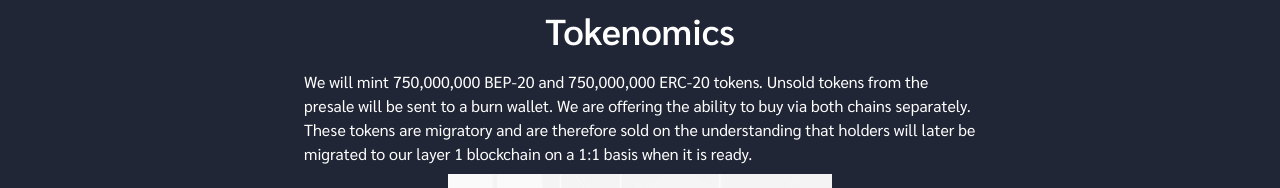
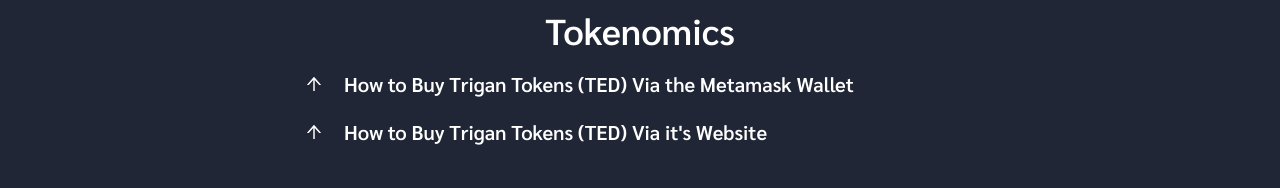
Before and after one commit to 8KCool/next.js-react-three.js-website, a Next.js app: page /tokenomics in a window 1280 px wide. Shown: the part 162-350 px from the top of the page. Built offline with nearby package versions, Linux system fonts and the light colour scheme; no server answers.

Commit message:
buy instructions added

```diff
--- a/src/components/BuyInstructions/index.tsx
+++ b/src/components/BuyInstructions/index.tsx
@@ -1,23 +1,39 @@
-import { ReactNode } from 'react'
+import { motion } from 'framer-motion'
+import { ReactNode, useState } from 'react'
+import { AiOutlineArrowDown, AiOutlineArrowUp } from 'react-icons/ai'
+import { FadeInWhenVisible } from '../shared/FadeInWhenVisible'
 
 interface BuyInstructionsProps {
   children?: ReactNode
 }
 
 export const BuyInstructions: React.FC<BuyInstructionsProps> = () => {
+  const [expandMetamask, setExpandMetamask] = useState(false)
+  const [expandWebsite, setExpandWebsite] = useState(false)
   return (
     <div className="mx-auto max-w-md lg:max-w-2xl">
       {/* How to Buy Trigan Tokens (TED) Via the Metamask Wallet */}
       <div className="my-5">
-        <p className="text-xl font-semibold">
-          How to Buy Trigan Tokens (TED) Via the Metamask Wallet
-        </p>
-        <ul className="mt-2">
+        <button
+          onClick={() => setExpandMetamask(!expandMetamask)}
+          className="flex items-center gap-5 text-xl font-semibold"
+        >
+          {expandMetamask ? <AiOutlineArrowDown /> : <AiOutlineArrowUp />} How
+          to Buy Trigan Tokens (TED) Via the Metamask Wallet
+        </button>
+        {expandMetamask && (
+          <FadeInWhenVisible>
+            <motion.ul
+              initial={{ x: '-100%' }}
+              animate={{ x: 0 }}
+              className="mt-2 ml-10"
+            >
               <li>
                 1. First thing is to add the Binance smart chain Mainnet to your
                 metamask wallet (You can find the guide{' '}
                 <a
                   target="_blank"
+                  className="text-primary underline"
                   rel="noreferrer"
                   href="https://academy.binance.com/en/articles/connecting-metamask-to-binance-smart-chain"
                 >
@@ -26,45 +42,81 @@
                 )
               </li>
               <li>2. Select the smart chain Mainnet</li>
-          <li>3. Go to https://trigan.org/buy on your Metamask DAPP Browser</li>
+              <li>
+                3. Go to{' '}
+                <a
+                  target="_blank"
+                  className="text-primary underline"
+                  rel="noreferrer"
+                  href="https://trigan.org/buy"
+                >
+                  https://trigan.org/buy
+                </a>{' '}
+                on your Metamask DAPP Browser
+              </li>
               <li>
                 4. Click on Authorize Wallet address (f you can&#39;t authorize
-            wallet, kindly use the contact section below on the site to submit
-            your BSC wallet address for it to be added to the system)
+                wallet, kindly use the contact section below on the site to
+                submit your BSC wallet address for it to be added to the system)
               </li>
               <li>
-            5. Once your wallet has been authorized, select how much worth of
-            TED tokens you want to buy
+                5. Once your wallet has been authorized, select how much worth
+                of TED tokens you want to buy
               </li>
               <li>6. Click on Buy now</li>
               <li>7. Congratulations on buying TED</li>
-        </ul>
+            </motion.ul>
+          </FadeInWhenVisible>
+        )}
       </div>
 
       {/* How to Buy Trigan Tokens (TED) Via it’s Website */}
       <div className="my-5">
-        <p className="text-xl font-semibold">
-          How to Buy Trigan Tokens (TED) Via it&#39;s Website
-        </p>
-        <ul className="mt-2">
-          <li>1. 1. Go to https://trigan.org/buy on your Browser</li>
+        <button
+          onClick={() => setExpandWebsite(!expandWebsite)}
+          className="flex items-center gap-5 text-xl font-semibold"
+        >
+          {expandWebsite ? <AiOutlineArrowDown /> : <AiOutlineArrowUp />} How to
+          Buy Trigan Tokens (TED) Via it&#39;s Website
+        </button>
+        {expandWebsite && (
+          <FadeInWhenVisible>
+            <motion.ul
+              initial={{ x: '-100%' }}
+              animate={{ x: 0 }}
+              className="mt-2 ml-10"
+            >
+              <li>
+                1. Go to{' '}
+                <a
+                  target="_blank"
+                  className="text-primary underline"
+                  rel="noreferrer"
+                  href="https://trigan.org/buy"
+                >
+                  https://trigan.org/buy
+                </a>{' '}
+                on your Browser
+              </li>
               <li>2. Click on Buy now</li>
               <li>
-            3. This will take you to a page with a QR scanner, scan to connect
-            your wallet or manually connect your wallet
+                3. This will take you to a page with a QR scanner, scan to
+                connect your wallet or manually connect your wallet
               </li>
               <li>
                 4. Click on Authorize Wallet address (f you can&#39;t authorize
-            wallet, kindly use the contact section below on the site to submit
-            your BSC wallet address for it to be added to the system)
+                wallet, kindly use the contact section below on the site to
+                submit your BSC wallet address for it to be added to the system)
               </li>
               <li>
-            5. Once your wallet has been authorized, select how much worth of
-            TED tokens you want to buy
+                5. Once your wallet has been authorized, select how much worth
+                of TED tokens you want to buy
               </li>
               <li>6. Click on Buy now</li>
-          <li>Congratulations on buying TED</li>
-        </ul>
+              <li>7. Congratulations on buying TED</li>
+            </motion.ul>
+          </FadeInWhenVisible>
+        )}
       </div>
     </div>
   )
--- a/src/pages/tokenomics.tsx
+++ b/src/pages/tokenomics.tsx
@@ -1,6 +1,7 @@
 import Image from 'next/image'
 import Link from 'next/link'
 import { ReactNode } from 'react'
+import { BuyInstructions } from '../components/BuyInstructions'
 import { GlobalLayout } from '../components/layouts/GlobalLayout'
 import { SEO } from '../components/shared/SEO'
 
@@ -15,6 +16,8 @@
       <GlobalLayout>
         <div className="mx-auto mb-5 max-w-2xl py-5">
           <h2 className="text-center text-4xl font-semibold">Tokenomics</h2>
+
+          <BuyInstructions />
 
           <div className="py-5">
             <p>
```
Lines whose indentation alone changed are shown as unchanged.
